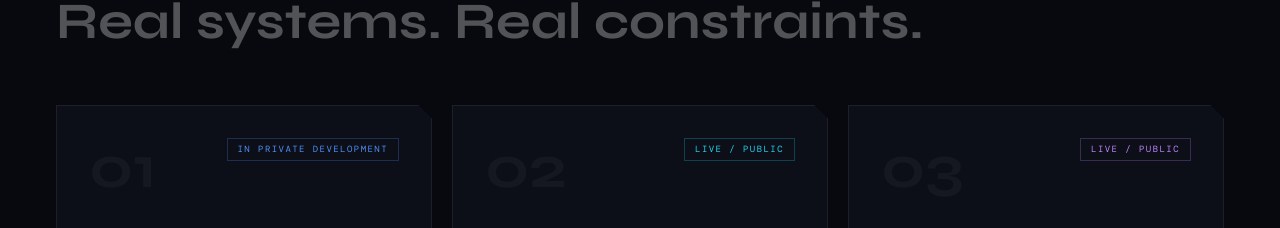
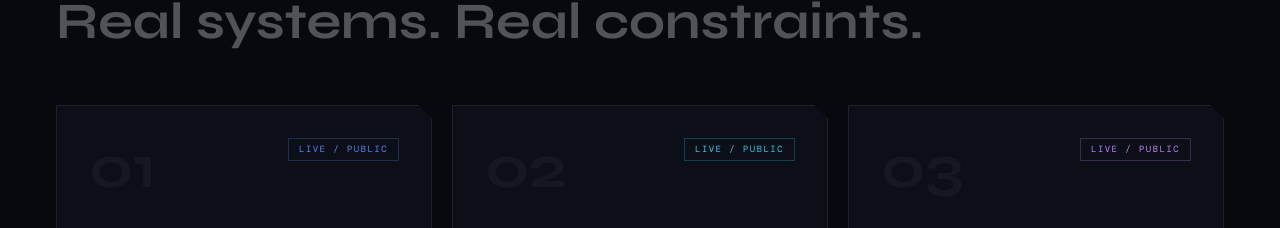
Before and after one commit to Shivanshu-2205/shivanshu-portfolio, a Next.js app: page / in a window 1280 px wide. Shown: the part 2033-2261 px from the top of the page. Built offline with nearby package versions, Linux system fonts and the light colour scheme; a web font is replaced by a local one.

Commit message:
Update project status to 'Live / Public'

```diff
--- a/components/Projects.tsx
+++ b/components/Projects.tsx
@@ -6,7 +6,7 @@ import SectionLabel from "./SectionLabel";
 const projects = [
   {
     id: "01", name: "NoteWeave AI", color: "#4f8ef7",
-    status: "In Private Development",
+    status: "Live / Public",
     tagColor: "text-accent border-accent/25",
     description: "AI-powered knowledge management workspace designed to help students turn scattered study material into structured, actionable knowledge. Uses asynchronous LLM processing, intelligent note organization, and spaced repetition to improve learning and retention.",
     stack: ["Next.js","Node.js","PostgreSQL","Redis","LLM","BullMQ","SM-2"],
```
